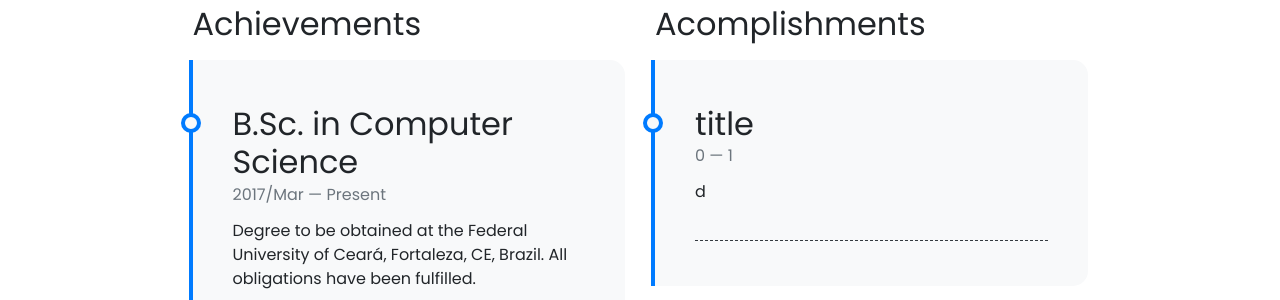
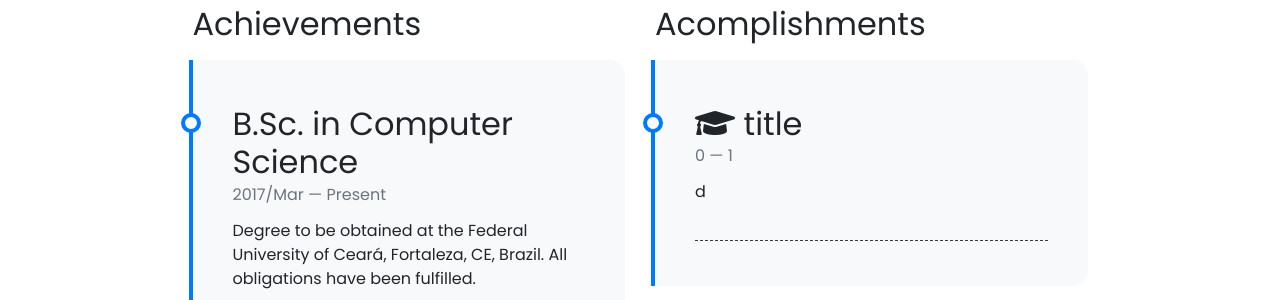
Before and after one commit to helioRocha/heliorocha.github.io, a Jekyll site: the page built from pages/about.md, in a window 1280 px wide. Shown: the part 261-561 px from the top of the page. Built offline with Jekyll 4.4.1, drawn with Linux system fonts in a browser that asks for light colours; nearby versions of some CDN libraries.

Commit message:
Update other-timeline.yml

```diff
--- a/_data/other-timeline.yml
+++ b/_data/other-timeline.yml
@@ -1,4 +1,4 @@
-- title: title
+- title: <i class="fas fa-graduation-cap"></i> title
   from: 0
   to: 1
   description: d
```
